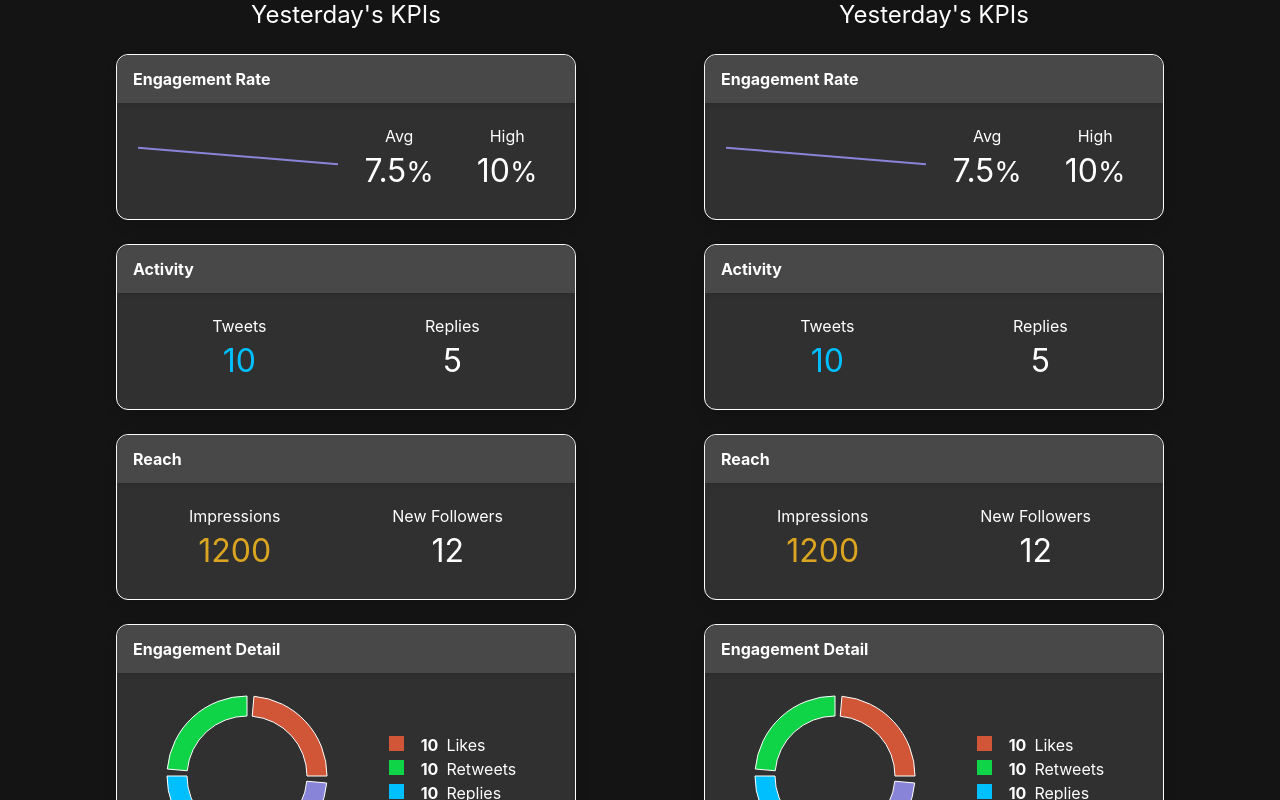
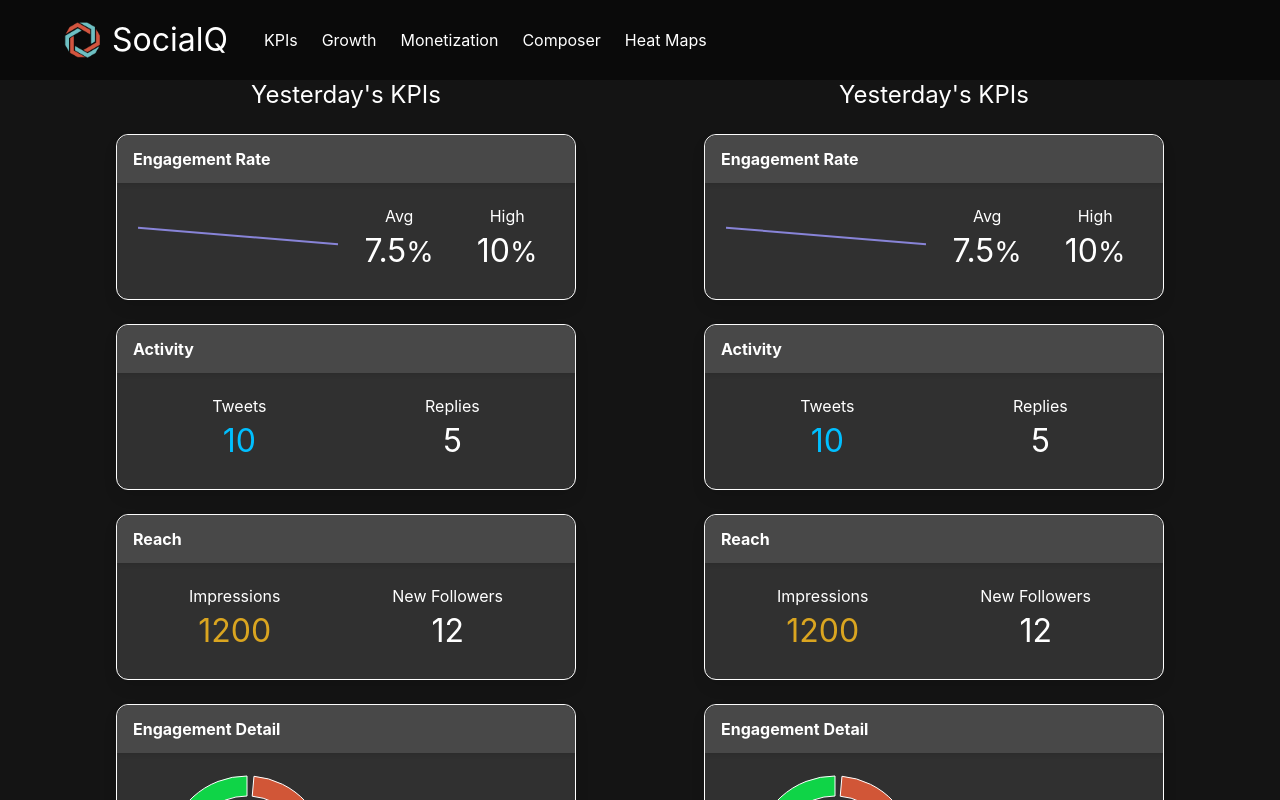
Before and after one commit to SocialQu/Branding, a React (Create React App) app in the folder app/: page / in a window 1280 px wide. Shown: the top 800 px of the page. Built offline with nearby package versions, Linux system fonts and the light colour scheme.

Commit message:
Add NavBar to App body.

```diff
--- a/app/src/App.tsx
+++ b/app/src/App.tsx
@@ -1,9 +1,13 @@
+import { NavBar } from './layout/NavBar'
 import { Kpis } from './views/Kpis'
 
 import 'bulma/css/bulma.css'
 import './App.css'
 
 
-export const App = () => <div className='container'>
-    <Kpis />
-</div>
+export const App = () => <>
+    <NavBar click={() => {}}/>
+    <div className='container'>
+        <Kpis />
+    </div>
+</>
```
